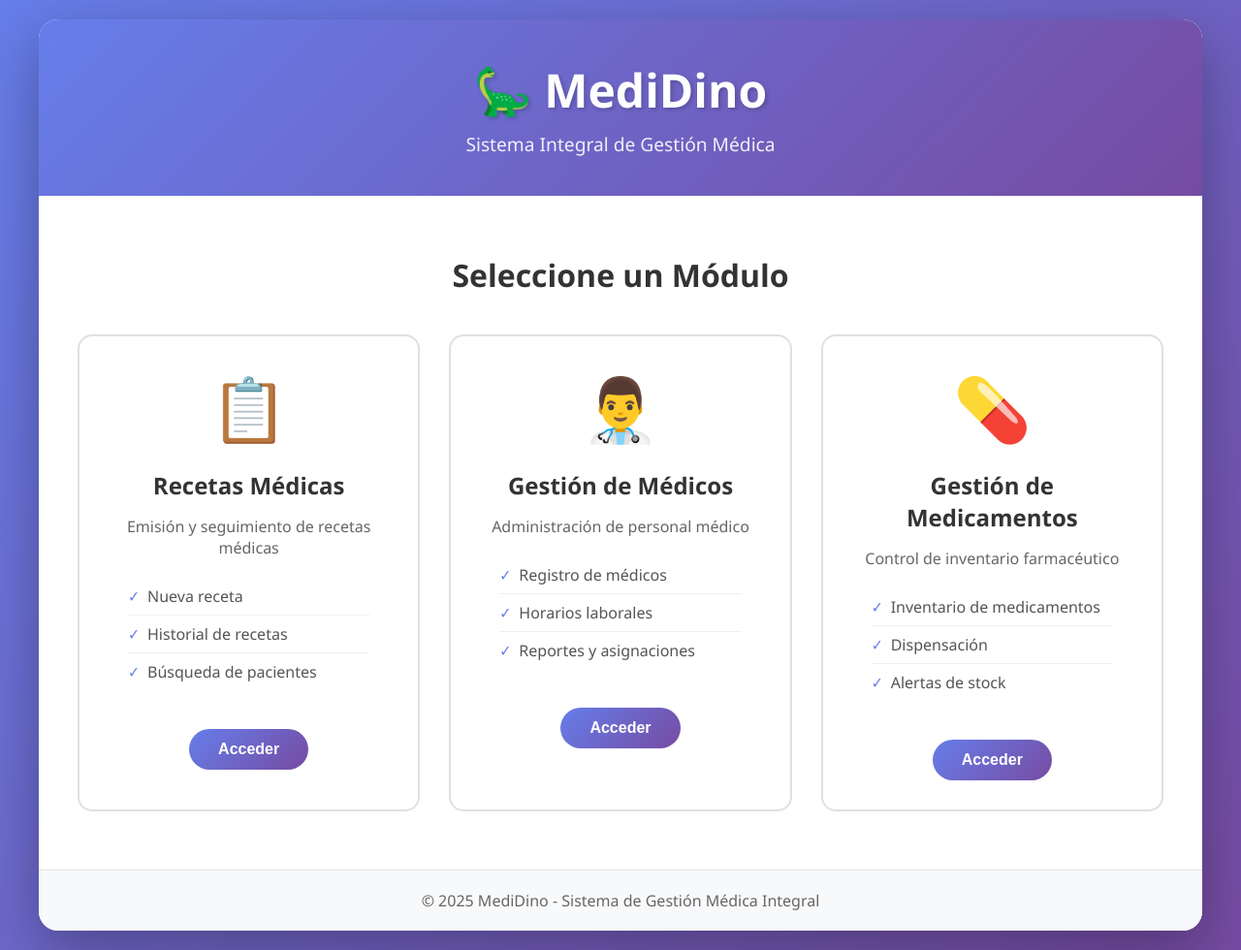
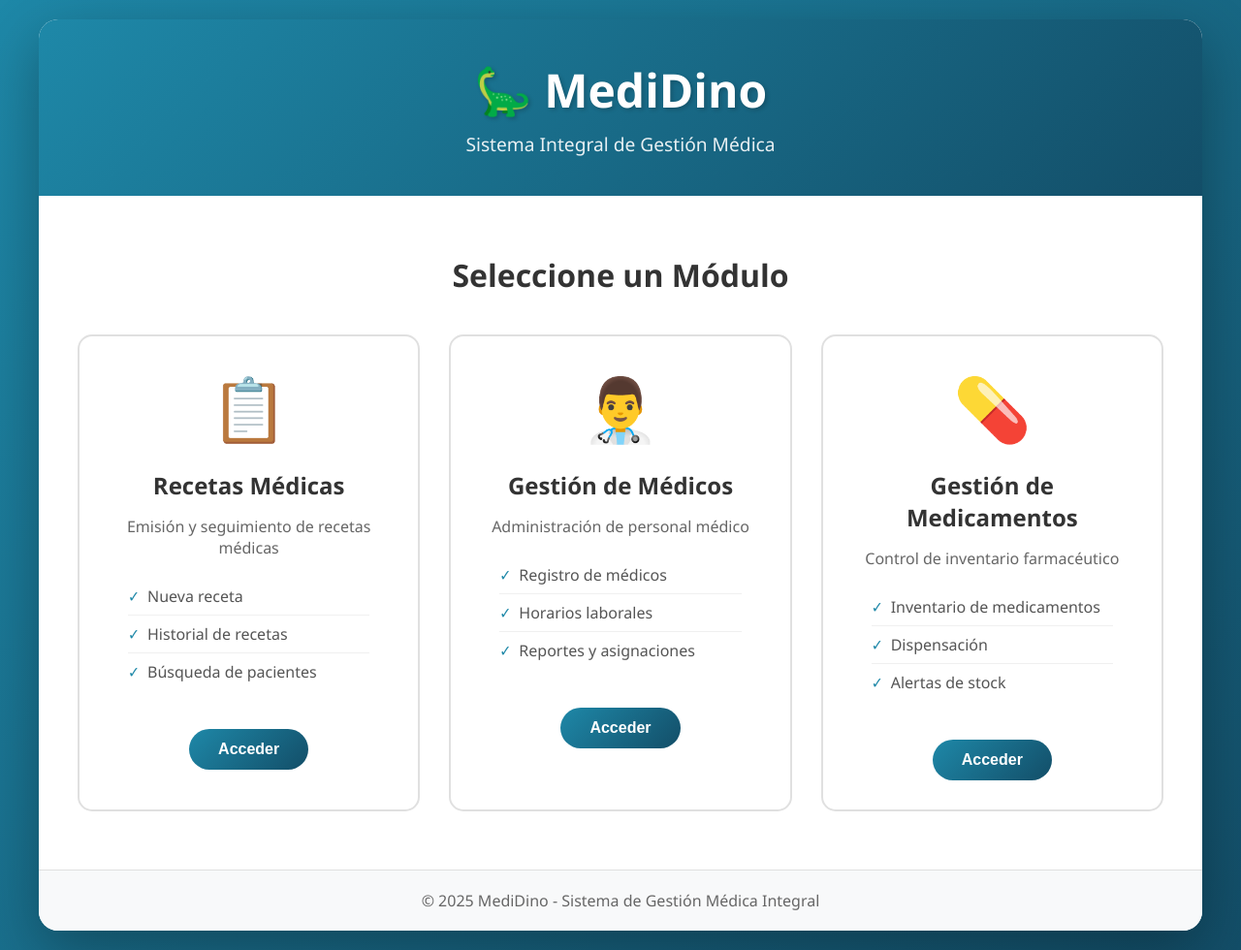
Before and after one commit to ddvillegasn/Medidino_recetas, a PHP site: the page made by templates/dashboard.html in a window 1280 px wide. Shown: the whole page at 97% size. Run offline with PHP 8.4, Linux system fonts and the light colour scheme; the template is opened without the code that fills it, so the values that code supplies are empty.

Commit message:
Style: Actualizar paleta de colores del dashboard a azul (#1E88A8 - #134E68)

```diff
--- a/css/dashboard.css
+++ b/css/dashboard.css
@@ -10,7 +10,7 @@
 
 body {
     font-family: 'Segoe UI', Tahoma, Geneva, Verdana, sans-serif;
-    background: linear-gradient(135deg, #667eea 0%, #764ba2 100%);
+    background: linear-gradient(135deg, #1E88A8 0%, #134E68 100%);
     min-height: 100vh;
     display: flex;
     align-items: center;
@@ -32,7 +32,7 @@ body {
    ============================================ */
 
 .dashboard-header {
-    background: linear-gradient(135deg, #667eea 0%, #764ba2 100%);
+    background: linear-gradient(135deg, #1E88A8 0%, #134E68 100%);
     color: white;
     padding: 40px;
     text-align: center;
@@ -94,7 +94,7 @@ body {
     left: 0;
     width: 100%;
     height: 5px;
-    background: linear-gradient(135deg, #667eea 0%, #764ba2 100%);
+    background: linear-gradient(135deg, #1E88A8 0%, #134E68 100%);
     transform: scaleX(0);
     transition: transform 0.3s ease;
 }
@@ -102,7 +102,7 @@ body {
 .module-card:hover {
     transform: translateY(-10px);
     box-shadow: 0 10px 30px rgba(0, 0, 0, 0.2);
-    border-color: #667eea;
+    border-color: #1E88A8;
 }
 
 .module-card:hover::before {
@@ -145,7 +145,7 @@ body {
     content: '✓';
     position: absolute;
     left: 0;
-    color: #667eea;
+    color: #1E88A8;
     font-weight: bold;
 }
 
@@ -154,7 +154,7 @@ body {
 }
 
 .module-btn {
-    background: linear-gradient(135deg, #667eea 0%, #764ba2 100%);
+    background: linear-gradient(135deg, #1E88A8 0%, #134E68 100%);
     color: white;
     border: none;
     padding: 12px 30px;
@@ -168,7 +168,7 @@ body {
 
 .module-btn:hover {
     transform: scale(1.05);
-    box-shadow: 0 5px 15px rgba(102, 126, 234, 0.4);
+    box-shadow: 0 5px 15px rgba(30, 136, 168, 0.4);
 }
 
 /* ============================================
```
